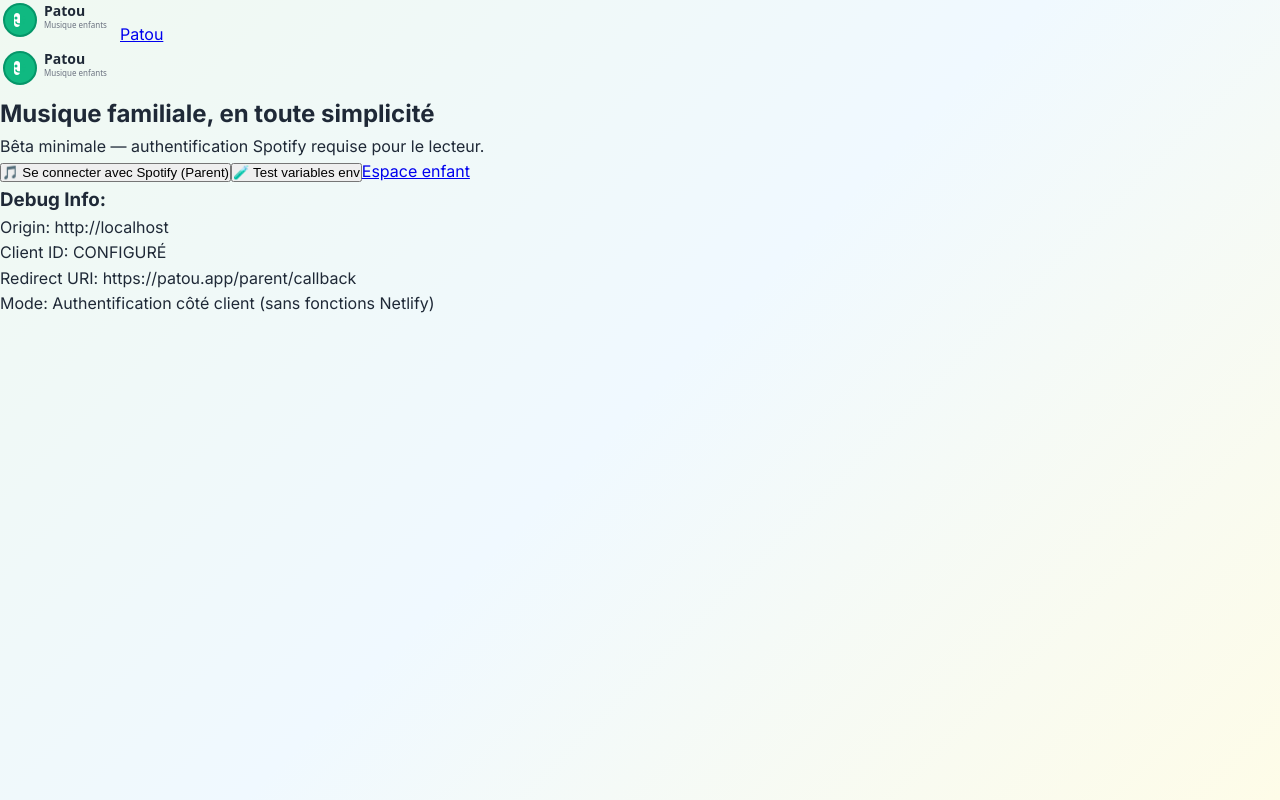
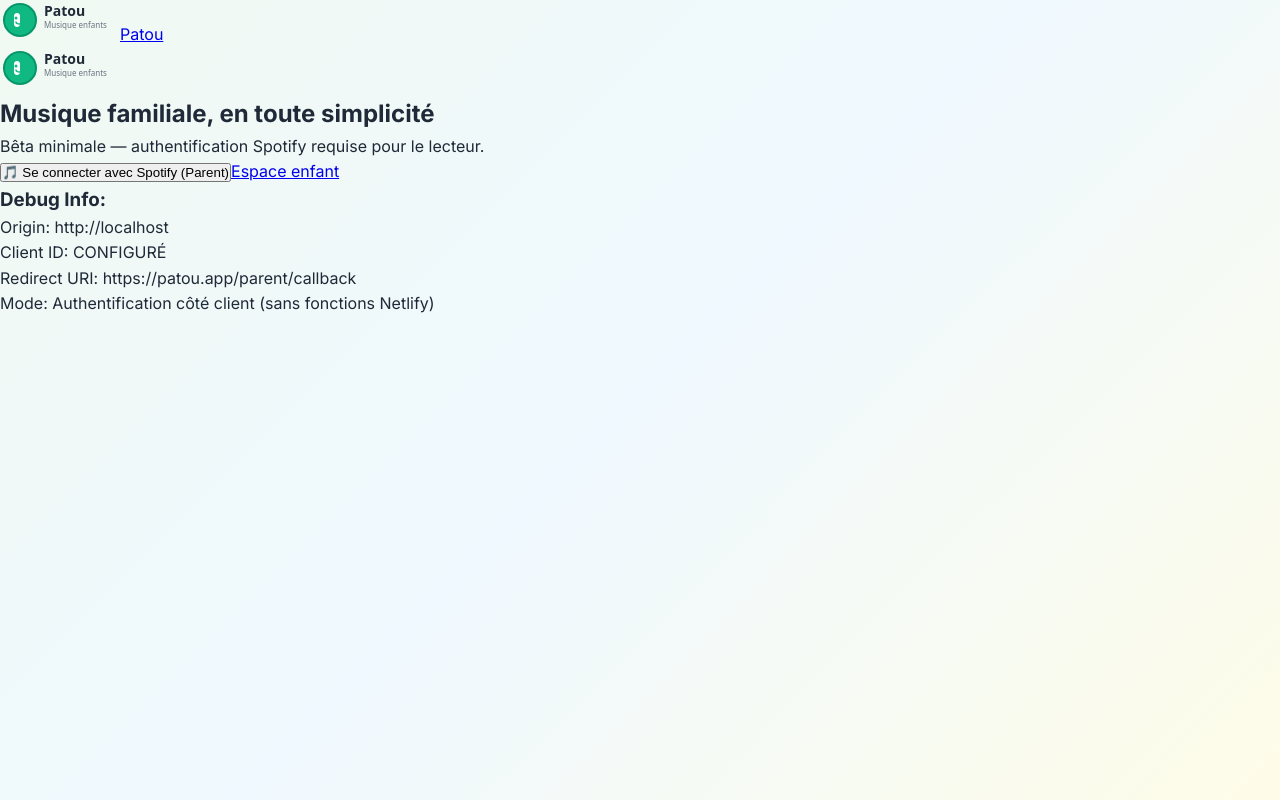
Before and after one commit to Patou250/Patoubolt, a React (Vite) app: page / in a window 1280 px wide. Built offline with nearby package versions, Linux system fonts and the light colour scheme.

Commit message:
Remove test environment variables button

```diff
--- a/src/pages/Home.tsx
+++ b/src/pages/Home.tsx
@@ -53,14 +53,6 @@ export default function Home() {
     window.location.href = authUrl
   }
 
-  const testEnvVars = () => {
-    console.log('🧪 Test des variables d\'environnement:')
-    console.log('VITE_SPOTIFY_CLIENT_ID:', import.meta.env.VITE_SPOTIFY_CLIENT_ID ? 'PRÉSENT' : 'MANQUANT')
-    console.log('VITE_SPOTIFY_CLIENT_SECRET:', import.meta.env.VITE_SPOTIFY_CLIENT_SECRET ? 'PRÉSENT' : 'MANQUANT')
-    console.log('VITE_REDIRECT_URI:', import.meta.env.VITE_REDIRECT_URI || 'MANQUANT')
-    console.log('Toutes les variables:', import.meta.env)
-  }
-
   return (
     <section className="mx-auto max-w-xl text-center">
       <img src="/patou-logo.svg" alt="Patou" className="h-20 w-20 mx-auto mb-4" />
@@ -74,14 +66,6 @@ export default function Home() {
           className="inline-block px-5 py-3 rounded-lg bg-green-600 text-white font-medium hover:bg-green-700 transition-colors"
         >
           🎵 Se connecter avec Spotify (Parent)
-        </button>
-
-        {/* Bouton de test des variables d'environnement */}
-        <button
-          onClick={testEnvVars}
-          className="inline-block px-5 py-3 rounded-lg bg-blue-600 text-white font-medium hover:bg-blue-700 transition-colors"
-        >
-          🧪 Test variables env
         </button>
 
         <a href="/child/login" className="inline-block px-5 py-3 rounded-lg border border-gray-300 text-gray-900 font-medium hover:bg-gray-50 transition-colors">
```
